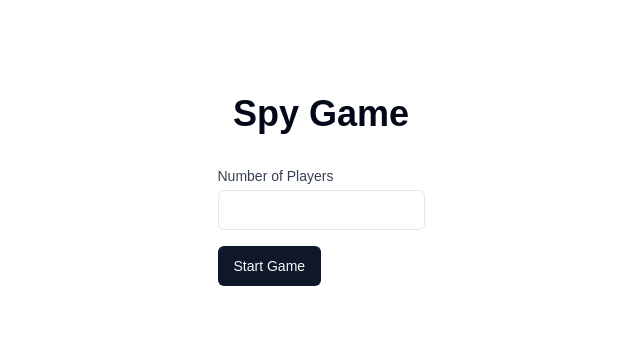
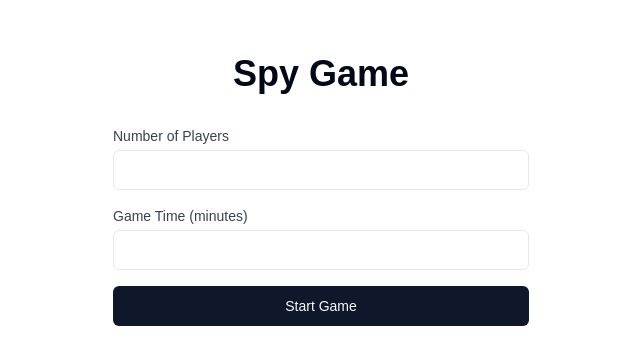
Before and after one commit to Koketso-dax/spygame, a Next.js app: page / in a window 1280 px wide. Shown: the part 210-574 px from the top of the page, without its empty margins (319-959 px from the left). Built offline with nearby package versions, Linux system fonts and the light colour scheme.

Commit message:
[Add] Timer and dialog instruction

```diff
--- a/app/game-setup.tsx
+++ b/app/game-setup.tsx
@@ -3,15 +3,19 @@
 import { useState } from 'react'
 import { Button } from "@/components/ui/button"
 import { Input } from "@/components/ui/input"
-import Game from './game'
+import { Label } from "@/components/ui/label"
+import dynamic from 'next/dynamic'
+
+const Game = dynamic(() => import('./game'), { ssr: false })
 
 export function GameSetup() {
   const [numPlayers, setNumPlayers] = useState('')
+  const [gameTime, setGameTime] = useState('')
   const [gameStarted, setGameStarted] = useState(false)
 
   const handleSubmit = (e: React.FormEvent) => {
     e.preventDefault()
-    if (parseInt(numPlayers) > 1) {
+    if (parseInt(numPlayers) > 1 && parseInt(gameTime) > 0) {
       setGameStarted(true)
     }
   }
@@ -19,18 +23,19 @@ export function GameSetup() {
   const handleReset = () => {
     setGameStarted(false)
     setNumPlayers('')
+    setGameTime('')
   }
 
   if (gameStarted) {
-    return <Game numPlayers={parseInt(numPlayers)} onReset={handleReset} />
+    return <Game numPlayers={parseInt(numPlayers)} gameTime={parseInt(gameTime)} onReset={handleReset} />
   }
 
   return (
-    <form onSubmit={handleSubmit} className="space-y-4">
+    <form onSubmit={handleSubmit} className="space-y-4 w-full max-w-md mx-auto px-4">
       <div>
-        <label htmlFor="numPlayers" className="block text-sm font-medium text-gray-700">
+        <Label htmlFor="numPlayers" className="block text-sm font-medium text-gray-700 mb-1">
           Number of Players
-        </label>
+        </Label>
         <Input
           type="number"
           id="numPlayers"
@@ -38,10 +43,24 @@ export function GameSetup() {
           onChange={(e) => setNumPlayers(e.target.value)}
           min="2"
           required
-          className="mt-1"
+          className="w-full"
         />
       </div>
-      <Button type="submit">Start Game</Button>
+      <div>
+        <Label htmlFor="gameTime" className="block text-sm font-medium text-gray-700 mb-1">
+          Game Time (minutes)
+        </Label>
+        <Input
+          type="number"
+          id="gameTime"
+          value={gameTime}
+          onChange={(e) => setGameTime(e.target.value)}
+          min="1"
+          required
+          className="w-full"
+        />
+      </div>
+      <Button type="submit" className="w-full">Start Game</Button>
     </form>
   )
 }
--- a/app/game.tsx
+++ b/app/game.tsx
@@ -15,6 +15,7 @@ import {
 
 interface GameProps {
   numPlayers: number
+  gameTime: number
   onReset: () => void
 }
 
@@ -46,7 +47,7 @@ const words = ['Apple', 'Boat', 'Car', 'Date', 'Exit',
   'Dragon', 'Dolphin', 'Cupcake', 'Cactus', 'Butterfly',
   'Bicycle', 'Bee', 'Bear', 'Astronaut', 'Ant']
 
-export default function Game({ numPlayers, onReset }: GameProps) {
+export default function Game({ numPlayers, gameTime, onReset }: GameProps) {
   const [state, setState] = useState<GameState>({
     players: Array(numPlayers).fill({ revealed: false, isSpy: false }),
     spyIndex: -1,
@@ -56,7 +57,7 @@ export default function Game({ numPlayers, onReset }: GameProps) {
     activePlayerIndex: null,
     allRevealed: false,
     timerStarted: false,
-    timeRemaining: 5 * 60, // 5 minutes in seconds
+    timeRemaining: gameTime * 60, // Convert minutes to seconds
     showInstructions: false
   })
 
@@ -74,10 +75,10 @@ export default function Game({ numPlayers, onReset }: GameProps) {
       activePlayerIndex: null,
       allRevealed: false,
       timerStarted: false,
-      timeRemaining: 5 * 60,
+      timeRemaining: gameTime * 60,
       showInstructions: false
     })
-  }, [numPlayers])
+  }, [numPlayers, gameTime])
 
   useEffect(() => {
     initGame()
@@ -167,6 +168,9 @@ export default function Game({ numPlayers, onReset }: GameProps) {
                   {state.dialogContent}
                 </DialogDescription>
               </DialogHeader>
+              <DialogFooter>
+                <p className="text-sm text-muted-foreground">Close this dialog and pass the phone to another player</p>
+              </DialogFooter>
             </DialogContent>
           </Dialog>
         ))}
@@ -179,7 +183,7 @@ export default function Game({ numPlayers, onReset }: GameProps) {
           <DialogHeader>
             <DialogTitle>Game Instructions</DialogTitle>
             <DialogDescription>
-              Everyone has selected a role. The spy is among you, ask each other questions to determine who the spy could be then when you are ready, vote on who you think it might be. You have 5 minutes.
+              Everyone has selected a role. The spy is among you, ask each other questions to determine who the spy could be then when you are ready, vote on who you think it might be. You have {gameTime} minutes.
             </DialogDescription>
           </DialogHeader>
           <DialogFooter>
--- /dev/null
+++ b/components/ui/label.tsx
@@ -0,0 +1,26 @@
+"use client"
+
+import * as React from "react"
+import * as LabelPrimitive from "@radix-ui/react-label"
+import { cva, type VariantProps } from "class-variance-authority"
+
+import { cn } from "@/lib/utils"
+
+const labelVariants = cva(
+  "text-sm font-medium leading-none peer-disabled:cursor-not-allowed peer-disabled:opacity-70"
+)
+
+const Label = React.forwardRef<
+  React.ElementRef<typeof LabelPrimitive.Root>,
+  React.ComponentPropsWithoutRef<typeof LabelPrimitive.Root> &
+    VariantProps<typeof labelVariants>
+>(({ className, ...props }, ref) => (
+  <LabelPrimitive.Root
+    ref={ref}
+    className={cn(labelVariants(), className)}
+    {...props}
+  />
+))
+Label.displayName = LabelPrimitive.Root.displayName
+
+export { Label }
--- a/package.json
+++ b/package.json
@@ -10,6 +10,7 @@
   },
   "dependencies": {
     "@radix-ui/react-dialog": "^1.1.2",
+    "@radix-ui/react-label": "^2.1.0",
     "@radix-ui/react-slot": "^1.1.0",
     "class-variance-authority": "^0.7.0",
     "clsx": "^2.1.1",
```
Also changed, not shown: 1 other file (tests, documents, lock files or other folders).
